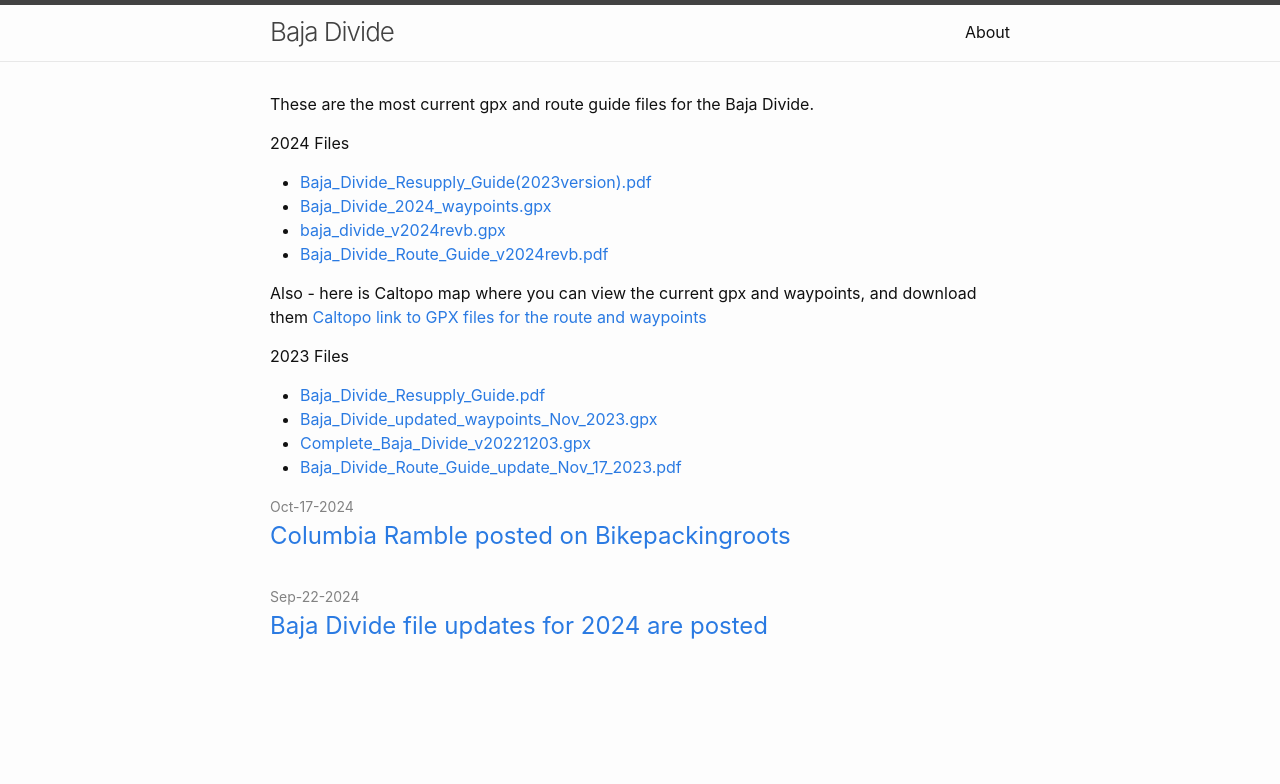
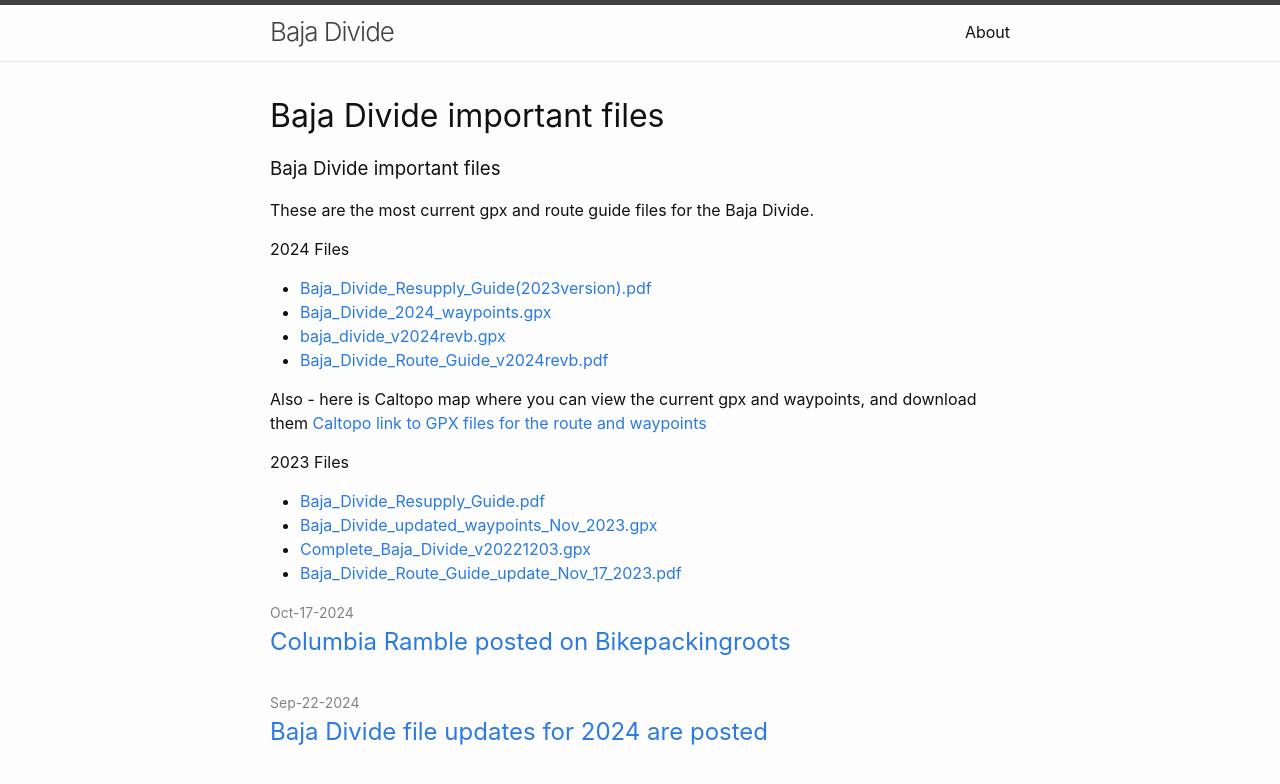
Before and after one commit to phatboyle/bajadivide, a Jekyll site: the page built from docs/index.md, in a window 1280 px wide. Shown: the top 784 px of the page. Built offline with Jekyll 4.4.1, drawn with Linux system fonts in a browser that asks for light colours; our own code applies the rules of GitHub Pages for plain Markdown files.

Commit message:
Update index.md

```diff
--- a/docs/index.md
+++ b/docs/index.md
@@ -7,6 +7,7 @@
 #
 layout: home
 ---
+### Baja Divide important files
 
 These are the most current gpx and route guide files for the Baja Divide.
 
```
